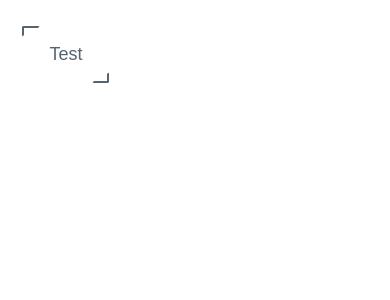
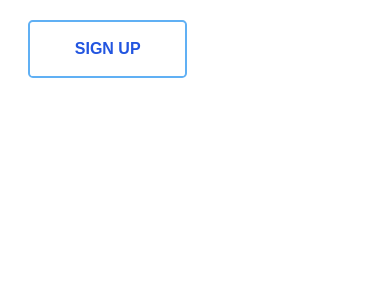
Before and after one commit to dw44/job-application-tracker, a React (Create React App) app in the folder client/: page / in a window 390 px wide. Shown: the top 300 px of the page. Built offline with nearby package versions, Linux system fonts and the light colour scheme.

Commit message:
hamburger created/styled

```diff
--- a/client/src/App.jsx
+++ b/client/src/App.jsx
@@ -1,10 +1,10 @@
 // import LandingPage from './components/LandingPage';
-import AuthButton from './components/AuthButton/AuthButton';
+import LandingPage from './components/LandingPage/LandingPage';
 
 function App() {
   return (
     <div className="App">
-      <AuthButton label="Test" />
+      <LandingPage />
     </div>
   );
 }
--- a/client/src/components/AuthButton/AuthButton.module.css
+++ b/client/src/components/AuthButton/AuthButton.module.css
@@ -1,47 +1,45 @@
 .AuthButton {
-  position: relative;
-  padding: 1em 1.5em;
-  border: none;
+  -webkit-appearance: none;
+  -moz-appearance: none;
+       appearance: none;
   background-color: transparent;
+  border: 2px solid #60b0f4;
+  border-radius: 0.3em;
+  color: #2255e0;
   cursor: pointer;
-  outline: none;
-  font-size: 18px;
-  margin: 1em 0.8em;
-  color: #566472;
+  display: -webkit-box;
+  display: -webkit-flex;
+  display: -ms-flexbox;
+  display: flex;
+  -webkit-align-self: center;
+    -ms-flex-item-align: center;
+        align-self: center;
+  font-size: 1rem;
+  font-weight: 400;
+  line-height: 1;
+  margin: 20px;
+  padding: 1.2em 2.8em;
+  text-decoration: none;
+  text-align: center;
+  text-transform: uppercase;
+  font-family: 'Montserrat', sans-serif;
+  font-weight: 700;
+  background-image: -webkit-linear-gradient(45deg, #60b0f4 50%, transparent 50%);
+  background-image: linear-gradient(45deg, #60b0f4 50%, transparent 50%);
+  background-position: 100%;
+  background-size: 400%;
+  -webkit-transition: background 300ms ease-in-out;
+  transition: background 500ms ease-in-out;
+  transition: color 500ms;
+  -webkit-transition: color 500ms;
 }
 
-.AuthButton::before,
-.AuthButton::after {
-  content: '';
-  display: block;
-  position: absolute;
-  width: 20%;
-  height: 20%;
-  border: 2px solid;
-  transition: all 0.6s ease;
-  border-radius: 2px;
+.AuthButton:hover,
+.AuthButton:focus {
+  outline: 0;
 }
 
-.AuthButton::after {
-  bottom: 0;
-  right: 0;
-  border-top-color: transparent;
-  border-left-color: transparent;
-  border-bottom-color: #566472;
-  border-right-color: #566472;
+.AuthButton:hover {
+  background-position: 0;
+  color: #fff;
 }
-
-.AuthButton::before {
-  top: 0;
-  left: 0;
-  border-bottom-color: transparent;
-  border-right-color: transparent;
-  border-top-color: #566472;
-  border-left-color: #566472;
-}
-
-.AuthButton:hover::after,
-.AuthButton:hover::before {
-  width: 100%;
-  height: 100%;
-}
--- a/client/src/components/Hamburger/Hamburger.jsx
+++ b/client/src/components/Hamburger/Hamburger.jsx
@@ -0,0 +1,12 @@
+import styles from './Hamburger.module.css';
+
+export default function Hamburger() {
+  return (
+    <label className={styles.Hamburger} htmlFor="HBCheck">
+      <input type="checkbox" id="HBCheck" />
+      <span />
+      <span />
+      <span />
+    </label>
+  );
+}
--- a/client/src/components/Hamburger/Hamburger.module.css
+++ b/client/src/components/Hamburger/Hamburger.module.css
@@ -0,0 +1,48 @@
+.Hamburger {
+  display: flex;
+  flex-direction: column;
+  width: 70px;
+  cursor: pointer;
+}
+
+.Hamburger span {
+  background: #fff;
+  border-radius: 10px;
+  height: 7px;
+  margin: 7px 0;
+  transition: .4s  cubic-bezier(0.68, -0.6, 0.32, 1.6);
+}
+
+span:nth-of-type(1) {
+  width: 50%;
+}
+
+span:nth-of-type(2) {
+  width: 100%;
+}
+
+
+span:nth-of-type(3) {
+  width: 75%;
+}
+
+
+input[type="checkbox"] {
+  display: none;
+}
+
+input[type="checkbox"]:checked ~ span:nth-of-type(1) {
+  transform-origin: bottom;
+  transform: rotatez(45deg) translate(8px,0px)
+}
+
+input[type="checkbox"]:checked ~ span:nth-of-type(2) {
+  transform-origin: top;
+  transform: rotatez(-45deg)
+}
+
+input[type="checkbox"]:checked ~ span:nth-of-type(3) {
+  transform-origin: bottom;
+  width: 50%;
+  transform: translate(30px,-11px) rotatez(45deg);
+}
--- a/client/src/components/LandingPage/LandingPage.jsx
+++ b/client/src/components/LandingPage/LandingPage.jsx
@@ -0,0 +1,14 @@
+import styles from './LandingPage.module.css';
+
+import AuthButton from '../AuthButton/AuthButton';
+import Hamburger from '../Hamburger/Hamburger';
+
+export default function LandingPage() {
+  return (
+    <main className={styles.LandingPage}>
+      <AuthButton label="Sign Up" />
+      <section className={styles.LandingMain} />
+    </main>
+
+  );
+}
```
Also changed, not shown: client/.eslintrc.js (added), client/notes.txt (added), 1 other file (tests, documents, lock files or other folders).
